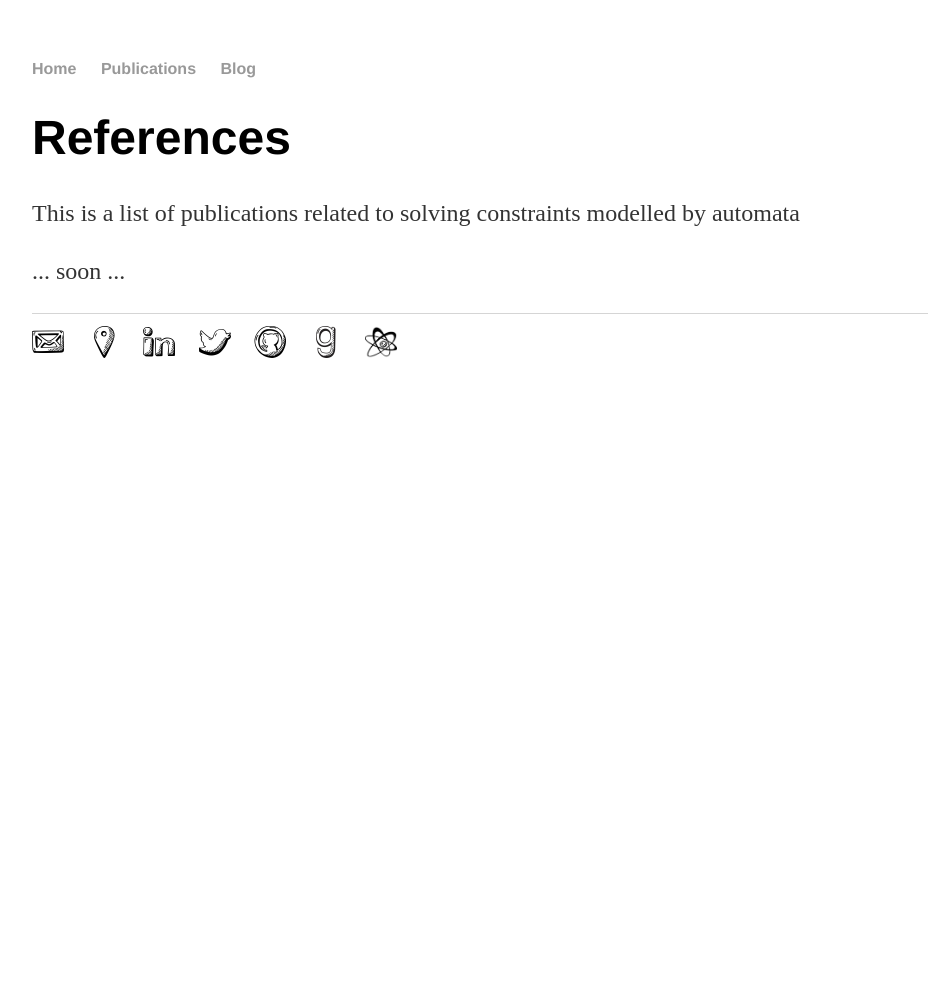
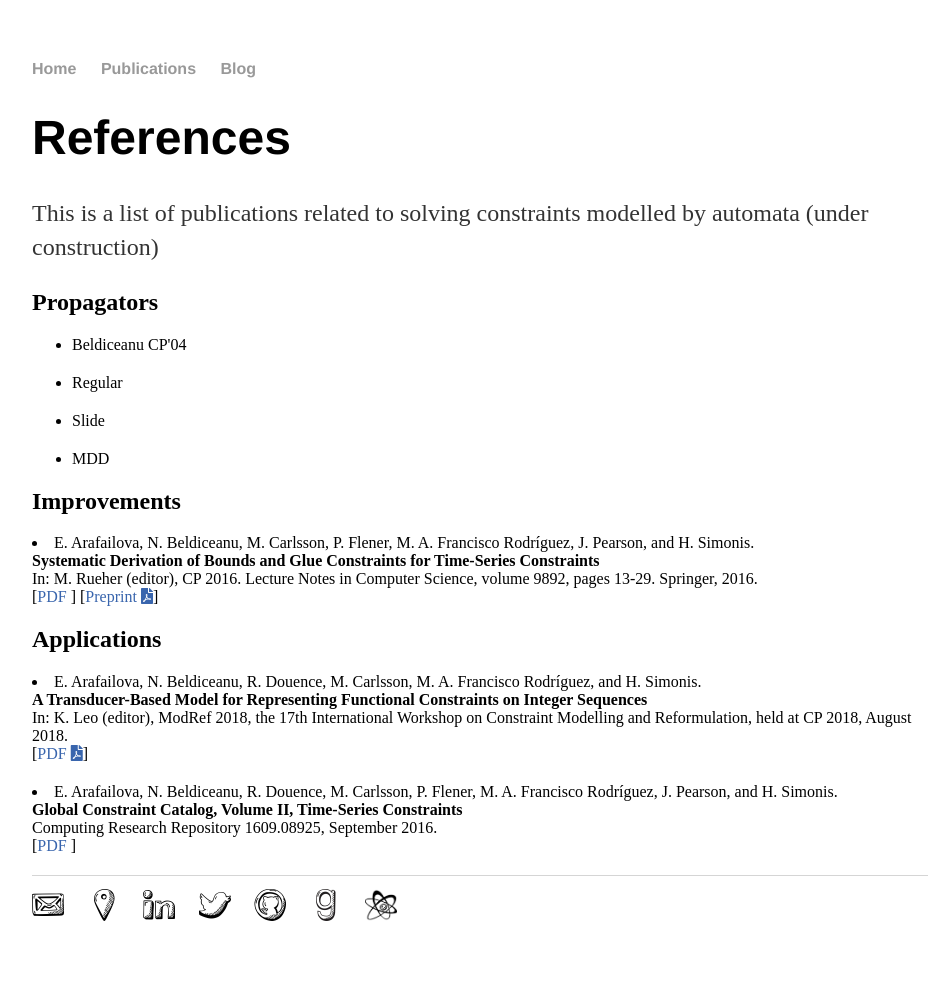
Before and after one commit to andreina-francisco/andreina-francisco.github.io, a Jekyll site: the page built from automata/index.html, in a window 1280 px wide. Shown: the whole page, without its empty margins (160-1101 px from the left). Built offline with Jekyll 4.4.1, drawn with Linux system fonts in a browser that asks for light colours; nearby versions of some CDN libraries; a style sheet for code colours, icons or effects is not loaded; before the commit the page ends 900 px from its top, so only the background shows below that.

Commit message:
Added some publications

```diff
--- a/automata/index.html
+++ b/automata/index.html
@@ -5,8 +5,54 @@
 <div class="blurb">
 	<h1>References</h1>
 
-  <p>This is a list of publications related to solving constraints modelled by automata</p>
+  <p>This is a list of publications related to solving constraints modelled by automata (under construction)</p>
 
-  <p>... soon ...</p>
+	<h2>Propagators</h2>
+	<ul class="publist">
+		<li class="pub @">
+			Beldiceanu CP'04
+		</li>
+
+		<li class="pub @">
+			Regular
+		</li>
+
+
+		<li class="pub @">
+			Slide
+		</li>
+
+
+		<li class="pub @">
+			MDD
+		</li>
+	</ul>
+
+	<h2>Improvements</h2>
+		<li class="pub @">
+			<span class="author">E. Arafailova, N. Beldiceanu, M. Carlsson, P. Flener, M. A. Francisco Rodr&iacute;guez, J. Pearson, and H. Simonis.</span><br />
+			<span class="title">Systematic Derivation of Bounds and Glue Constraints for Time-Series Constraints</span><br />
+			<span class="note">In: M. Rueher (editor), CP 2016. Lecture Notes in Computer Science, volume 9892, pages 13-29. Springer, 2016.</span><br />
+			[<a class="text" href"http://dx.doi.org/10.1007/978-3-319-44953-1_2">PDF <i class="ai ai-doi ai-1x"></i></a>] [<a class="text" href="http://www.it.uu.se/research/group/optimisation/publications/CP16.pdf">Preprint <i class="fas fa-file-pdf"></i></a>]
+		</li>
+
+	<h2>Applications</h2>
+  		<li class="pub @">
+			<span class="author">E. Arafailova, N. Beldiceanu, R. Douence, M. Carlsson, M. A. Francisco Rodr&iacute;guez, and H. Simonis.</span><br />
+			<span class="title">A Transducer-Based Model for Representing Functional Constraints on Integer Sequences</span><br />
+			<span class="note">
+			In: K. Leo (editor), ModRef 2018,
+			the 17th International Workshop on Constraint Modelling and Reformulation, held at CP 2018, August 2018.
+			</span><br />
+			[<a class="text" href="https://modref2018.github.io/papers/ModRef2018_TransducerBasedFunctionalSequenceConstraints.pdf">PDF <i class="fas fa-file-pdf"></i></a>]
+			<!--[<a class="text" href="http://arxiv.org/abs/1609.08925">PDF <i class="ai ai-arxiv"></i></a>]-->
+		</li>
+
+		<li class="pub @">
+			<span class="author">E. Arafailova, N. Beldiceanu, R. Douence, M. Carlsson, P. Flener, M. A. Francisco Rodr&iacute;guez, J. Pearson, and H. Simonis.</span><br />
+			<span class="title">Global Constraint Catalog, Volume II, Time-Series Constraints</span><br />
+			<span class="note">Computing Research Repository 1609.08925, September 2016.</span><br />
+			[<a class="text" href="http://arxiv.org/abs/1609.08925">PDF <i class="ai ai-arxiv"></i></a>]
+		</li>
 
 </div><!-- /.blurb -->
```
